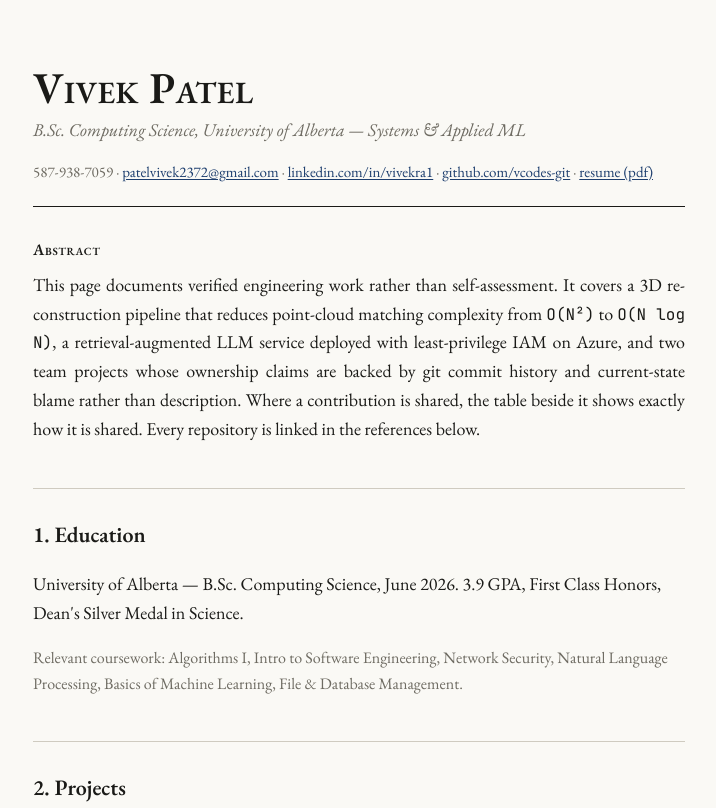
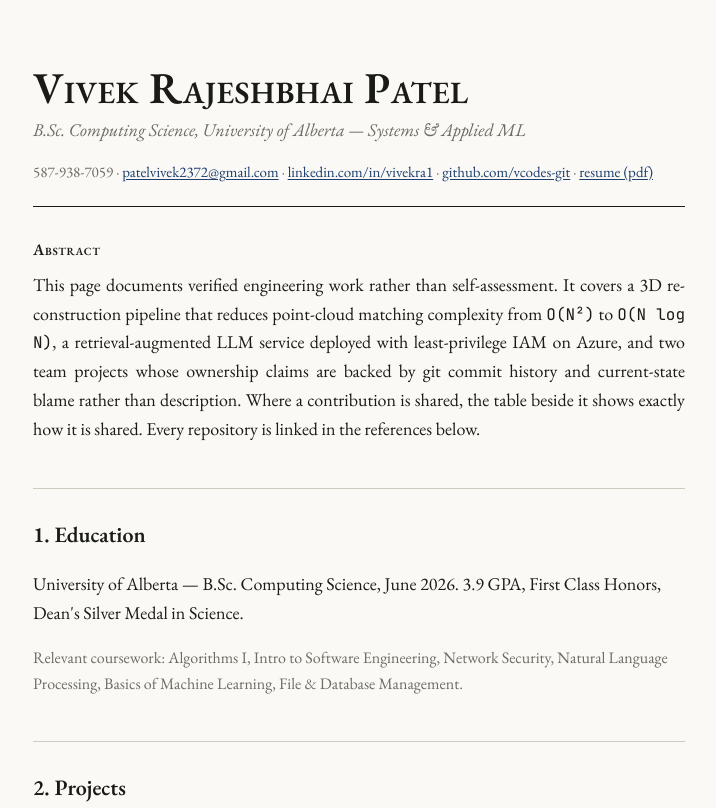
Before and after one commit to vcodes-git/vcodes-git.github.io, a plain HTML site: page index.html in a window 1280 px wide. Shown: the top 808 px of the page, without its empty margins (281-997 px from the left). Drawn offline with nearby package versions, Linux system fonts and the light colour scheme.

Commit message:
Update name from 'Vivek Patel' to 'Vivek Rajeshbhai Patel'

```diff
--- a/index.html
+++ b/index.html
@@ -199,7 +199,7 @@
 <div class="wrap">
 
   <header>
-    <h1>Vivek Patel</h1>
+    <h1>Vivek Rajeshbhai Patel</h1>
     <p class="affiliation">B.Sc. Computing Science, University of Alberta — Systems &amp; Applied ML</p>
     <p class="contact-line">
       587-938-7059 ·
@@ -371,7 +371,7 @@
     </ol>
   </div>
 
-  <p class="colophon">Vivek Patel · Edmonton, Alberta · last compiled June 2026</p>
+  <p class="colophon">Vivek Rajeshbhai Patel · Edmonton, Alberta · last compiled June 2026</p>
 
 </div>
 </body>
```
